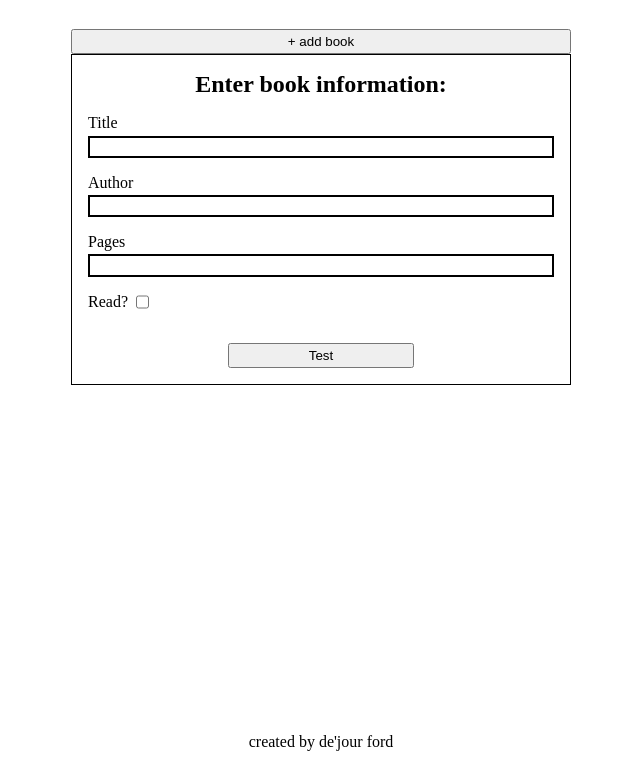
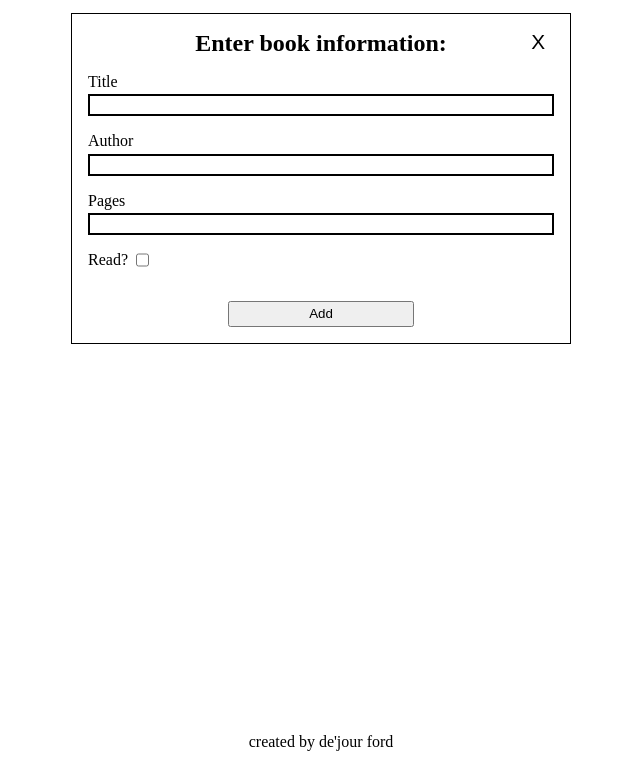
Before and after one commit to dejourford/library, a plain HTML site: page index.html in a window 1280 px wide. Both pictures are taken after a click on the button "+ add book". Shown: the part 40-800 px from the top of the page, without its empty margins (319-959 px from the left). Drawn offline with Linux system fonts and the light colour scheme.

Commit message:
add form functionality

```diff
--- a/index.html
+++ b/index.html
@@ -19,7 +19,7 @@
         </section>
 
         <!-- Button to add book -->
-        <button id="addBookButton">+ add book</button>
+        <button class="form-button" id="addBookButton">+ add book</button>
     </main>
 
     <!-- Footer -->
--- a/main.js
+++ b/main.js
@@ -19,6 +19,12 @@ class Book {
 function createForm() {
     const form = document.createElement("form");
     form.className = "book-form";
+
+    // Form Close Button
+    const formCloseButton = document.createElement("button");
+    formCloseButton.id = "close-form-button";
+    formCloseButton.textContent = "X";
+    form.appendChild(formCloseButton);
 
     // Title
     const titleHeading = document.createElement("h2");
@@ -42,7 +48,7 @@ function createForm() {
         return wrapper;
     }
 
-    // Title input
+    // Form Inputs
     form.appendChild(createFormItem("Title", "text", "title"));
     form.appendChild(createFormItem("Author", "text", "author"));
     form.appendChild(createFormItem("Pages", "number", "pages"));
@@ -56,6 +62,7 @@ function createForm() {
     readLabel.textContent = "Read?";
 
     const readCheckbox = document.createElement("input");
+    readCheckbox.classList = "isReadCheckbox";
     readCheckbox.type = "checkbox";
 
     readWrapper.append(readLabel, readCheckbox);
@@ -63,11 +70,21 @@ function createForm() {
 
     // Button
     const button = document.createElement("button");
-    button.textContent = "Test";
+    button.classList = "form-button"
+    button.textContent = "Add";
     form.appendChild(button);
 
     // append form to page
     mainSection.append(form);
+
+    // Listener for close button
+    formCloseButton.addEventListener("click", function(e) {
+        e.preventDefault();
+        form.remove();
+        addBookButton.classList.toggle("hidden");
+    })
+
+
 }
 
 // create function that takes arguments, creates book, and stores book in array
@@ -83,7 +100,11 @@ function displayBooks() {
 
 addBookButton.addEventListener("click", function() {
     console.log("book added")
-    document.querySelector(".book-form") ?? createForm()
+    const bookForm = document.querySelector(".book-form");
+    if (!bookForm) {
+        addBookButton.classList.add("hidden");
+        createForm()
+    }
 })
 
 addBookToLibrary("test", "test", 24, false);
--- a/style.css
+++ b/style.css
@@ -27,6 +27,16 @@ form {
     padding: 1rem;
     max-width: 500px;
     margin: 0 auto;
+    position: relative;
+}
+
+#close-form-button {
+    position: absolute;
+    right: 25px;
+    border: none;
+    background: none;
+    font-size: 1.3rem;
+    cursor: pointer;
 }
 
 .form-title {
@@ -56,18 +66,30 @@ form input {
     width: unset;
 }
 
-button {
+.isReadCheckbox {
+    cursor: pointer;
+}
+
+.form-button {
+    margin: 0 auto;
+    display: flex;
+    justify-content: center;
+    margin-top: 1rem;
     margin-top: 1rem;
     width: 40%;
     padding: 0.2rem;
+    cursor: pointer;
 }
 
 /* Add Book Button */
 #addBookButton {
-    margin: 0 auto;
-    display: flex;
-    justify-content: center;
-    margin-top: 1rem;
+    width: 30%;
+    background: none;
+    border-radius: 0.3rem;
+}
+
+#addBookButton.hidden  {
+    display: none;
 }
 
 /* Footer */
```
